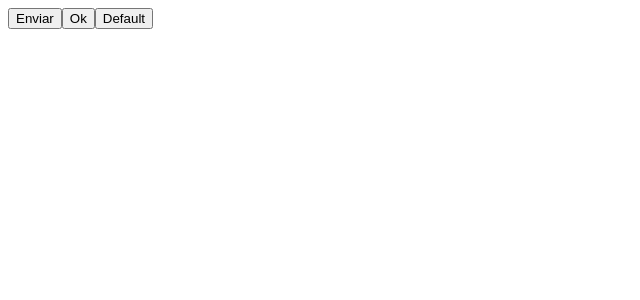
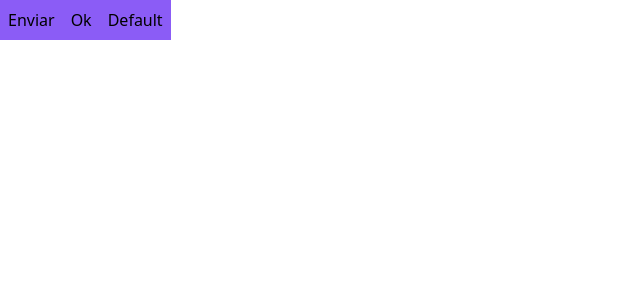
Before and after one commit to israelsantana01/feedget, a React (Vite) app in the folder web/: page / in a window 1280 px wide. Shown: the top 300 px of the page, without its empty margins (0-640 px from the left). Built offline with nearby package versions, Linux system fonts and the light colour scheme.

Commit message:
install tailwind css

```diff
--- a/web/package.json
+++ b/web/package.json
@@ -15,6 +15,9 @@
     "@types/react": "^18.0.0",
     "@types/react-dom": "^18.0.0",
     "@vitejs/plugin-react": "^1.3.0",
+    "autoprefixer": "^10.4.6",
+    "postcss": "^8.4.13",
+    "tailwindcss": "^3.0.24",
     "typescript": "^4.6.3",
     "vite": "^2.9.5"
   }
--- /dev/null
+++ b/web/postcss.config.js
@@ -0,0 +1,6 @@
+module.exports = {
+  plugins: {
+    tailwindcss: {},
+    autoprefixer: {},
+  },
+}
--- a/web/src/App.tsx
+++ b/web/src/App.tsx
@@ -3,8 +3,7 @@ interface ButtonProps {
 }
 
 function Button(props: ButtonProps) {
-
-  return <button>{ props.text ?? 'Default' }</button>;
+  return <button className="bg-violet-500 p-2">{ props.text ?? 'Default' }</button>;
 }
 
 function App() {
--- /dev/null
+++ b/web/src/global.css
@@ -0,0 +1,3 @@
+@tailwind base;
+@tailwind components;
+@tailwind utilities;
--- a/web/src/main.tsx
+++ b/web/src/main.tsx
@@ -1,6 +1,8 @@
 import React from 'react'
 import ReactDOM from 'react-dom/client'
 import App from './App'
+
+import './global.css';
 
 ReactDOM.createRoot(document.getElementById('root')!).render(
   <React.StrictMode>
--- /dev/null
+++ b/web/tailwind.config.js
@@ -0,0 +1,7 @@
+module.exports = {
+  content: ["./src/**/*.tsx"],
+  theme: {
+    extend: {},
+  },
+  plugins: [],
+}
```
Also changed, not shown: 1 other file (tests, documents, lock files or other folders).
